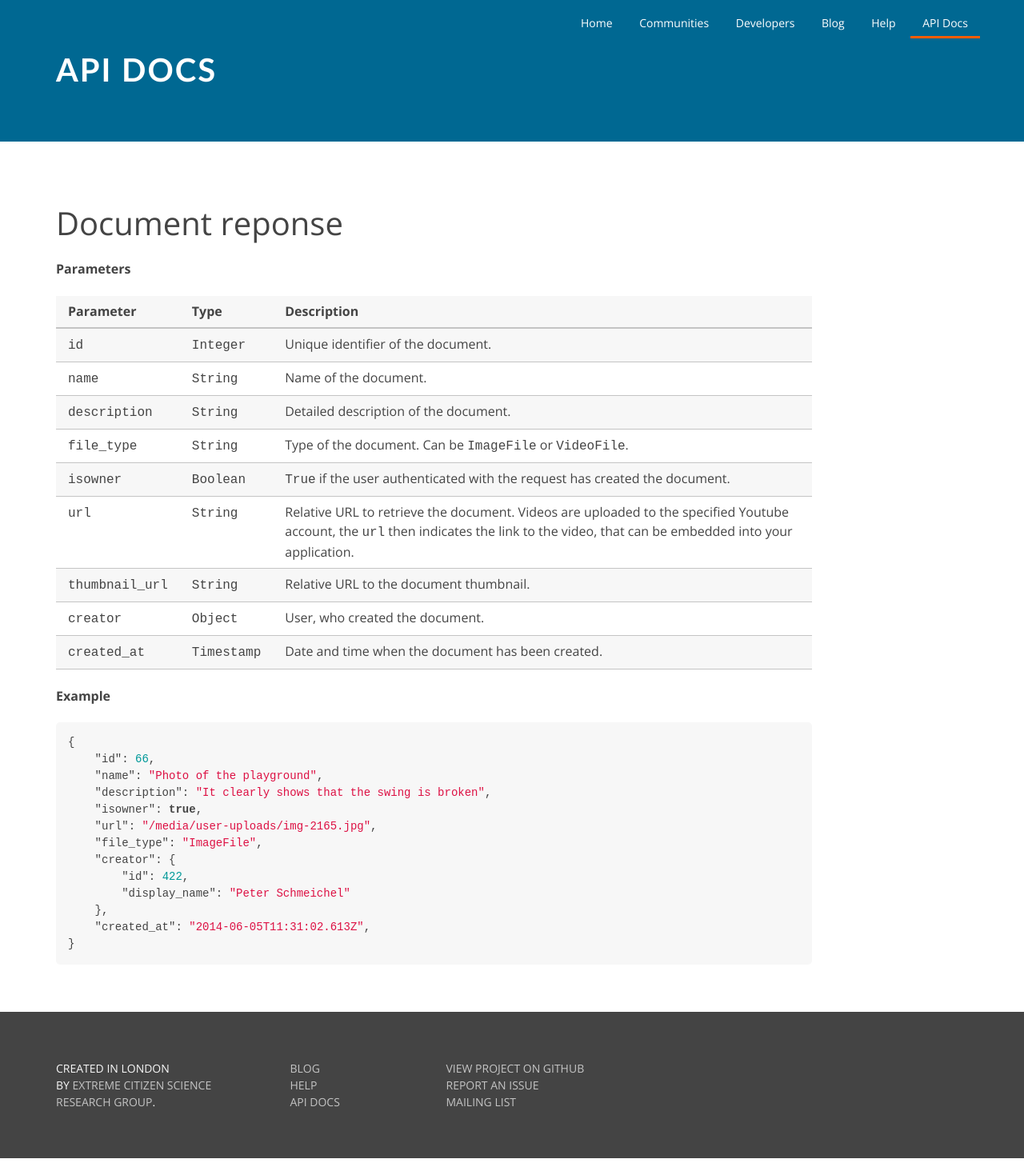
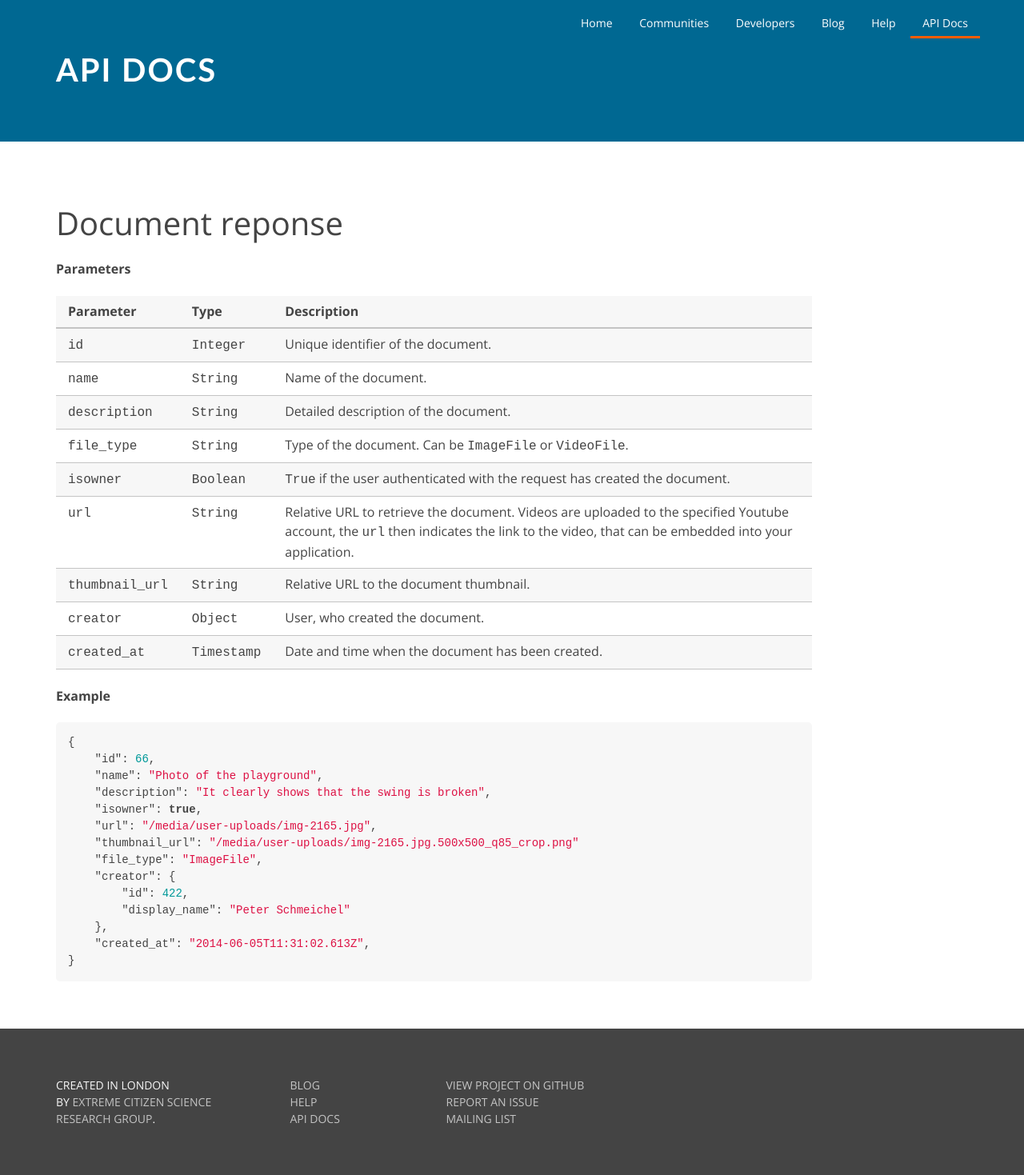
Before and after one commit to ExCiteS/geokey-website, a Jekyll site: the page built from _docs/document-response.md, in a window 1280 px wide. Shown: the whole page at 80% size. Built offline with Jekyll 4.4.1, drawn with Linux system fonts in a browser that asks for light colours; Markdown is read by kramdown in place of the engine named in the settings; before the commit the page ends 1448 px from its top, so only the background shows below that.

Commit message:
Update document.md

```diff
--- a/_includes/api-examples/document.md
+++ b/_includes/api-examples/document.md
@@ -5,6 +5,7 @@
     "description": "It clearly shows that the swing is broken",
     "isowner": true,
     "url": "/media/user-uploads/img-2165.jpg",
+    "thumbnail_url": "/media/user-uploads/img-2165.jpg.500x500_q85_crop.png"
     "file_type": "ImageFile",
     "creator": {
         "id": 422,
```
